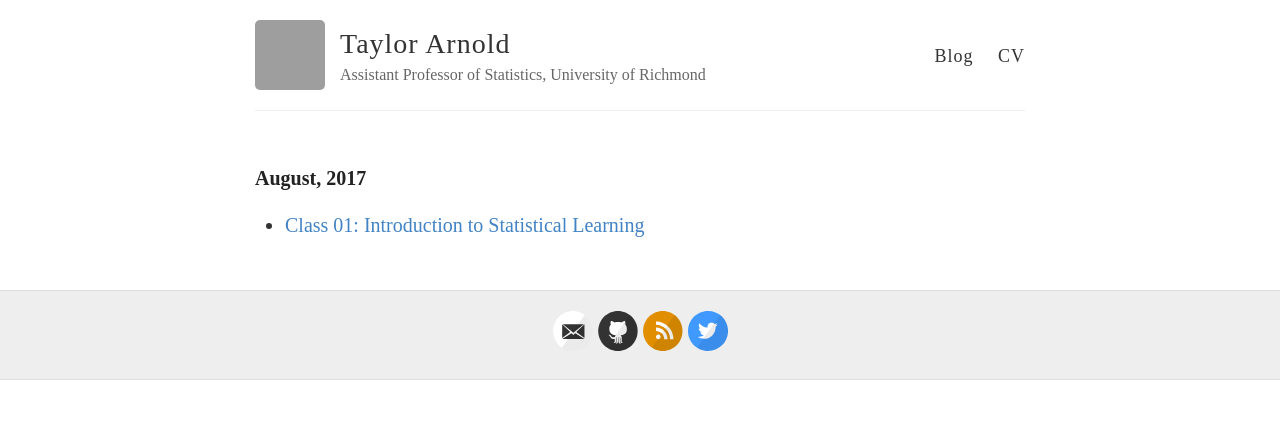
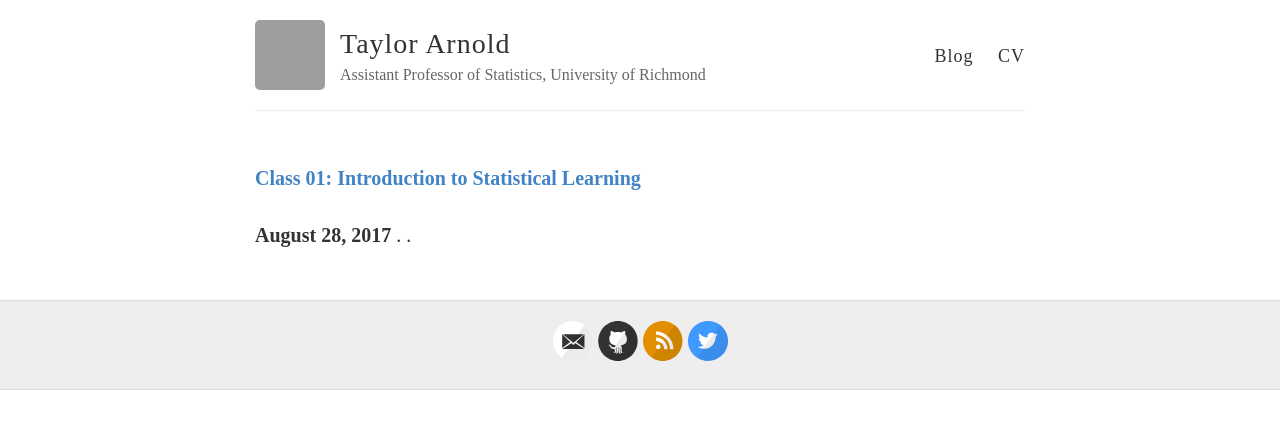
Before and after one commit to statsmaths/stat395, a Jekyll site: the page built from index.html, in a window 1280 px wide. Shown: the top 429 px of the page. Built offline with Jekyll 4.4.1, drawn with Linux system fonts in a browser that asks for light colours; grey boxes are pictures that could not be loaded.

Commit message:
list all posts

```diff
--- a/index.html
+++ b/index.html
@@ -3,13 +3,8 @@ layout: default
 ---
 
 <div class="posts">
-{% assign postsByYearMonth = site.posts | group_by_exp:"post", "post.date | date: '%B, %Y'"  %}
-{% for yearMonth in postsByYearMonth %}
-  <h3>{{ yearMonth.name }}</h3>
-    <ul>
-      {% for post in yearMonth.items %}
-        <li><a href="{{ site.baseurl }}{{ post.url }}">{{ post.title }}</a></li>
-      {% endfor %}
-    </ul>
+{% for post in site.posts %}
+    <h3><a href="{{ post.url }}">{{ post.title }}</a></h3>
+    <p><small><strong>{{ post.date | date: "%B %e, %Y" }}</strong> . {{ post.category }} . <a href="http://erjjones.github.com{{ post.url }}#disqus_thread"></a></small></p>
 {% endfor %}
 </div>
```
